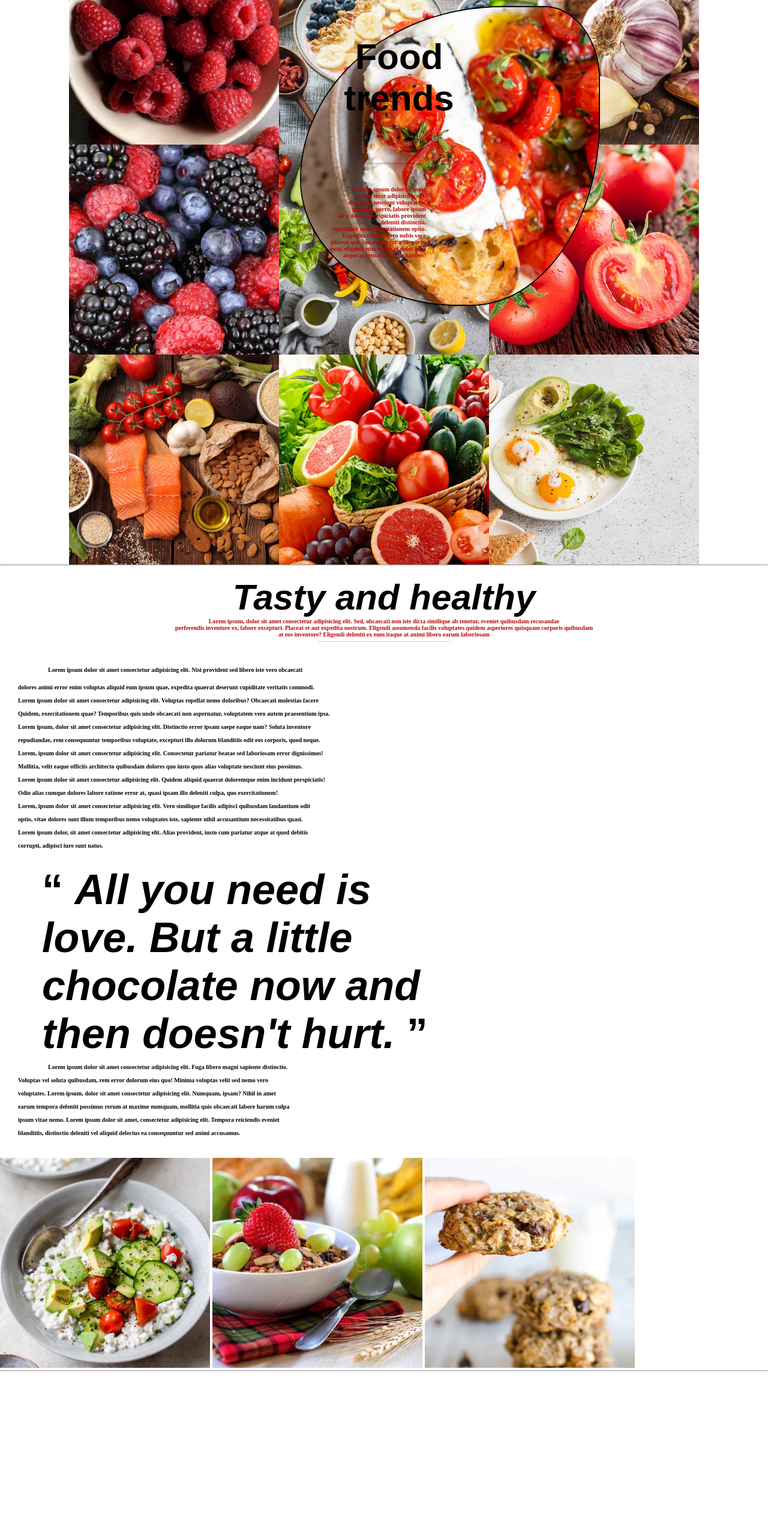
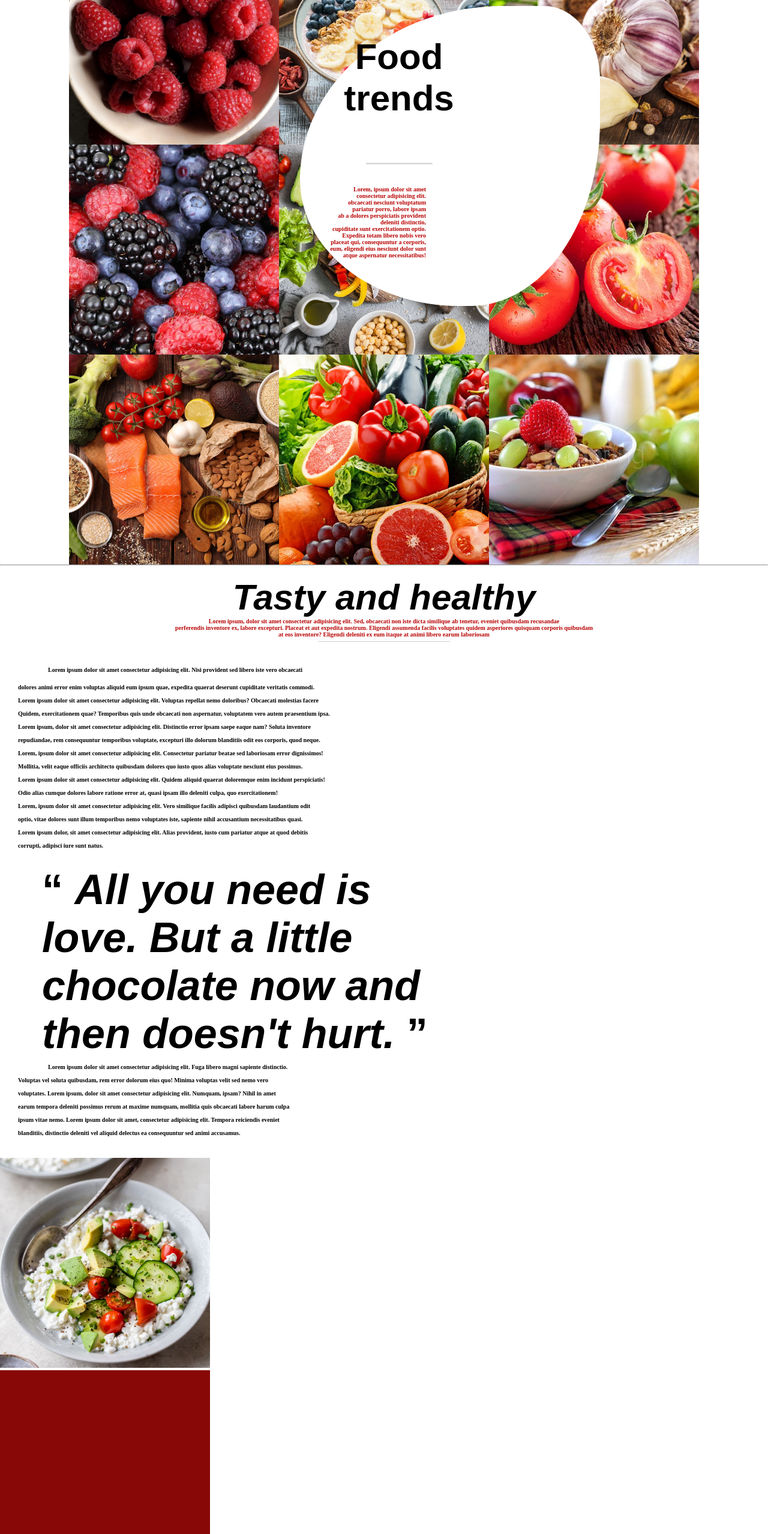
Before and after one commit to mzahrah6/Oblig-2, a plain HTML site: page index.html in a window 1280 px wide. Shown: the part 240-2797 px from the top of the page at 60% size. Before the commit the page ends 2526 px from the top, so only its background shows below. Drawn offline with Linux system fonts and the light colour scheme; a script that the page names is missing; a web font is replaced by a local one.

Commit message:
endret på bildene

```diff
--- a/index.html
+++ b/index.html
@@ -31,7 +31,7 @@
                 <img src="tomatoes.webp" alt="tomatoes">
                 <img src="healthy foods.webp" alt="healthy foods">
                 <img src="Variety-fruits-vegetables.webp" alt="veggies">
-                <img src="breakfast.jpg" alt="temp">
+                <img src="bottom2.jpg" alt="temp">
             </div>
             </div>
             <div class="heading">
@@ -40,8 +40,8 @@
                 <h5>⎯⎯⎯⎯⎯⎯⎯⎯⎯⎯⎯</h5>
                 <h6>Lorem, ipsum dolor sit amet consectetur adipisicing elit. <br> obcaecati nesciunt voluptatum pariatur porro, labore ipsam <br> ab a dolores perspiciatis provident deleniti distinctio, <br> cupiditate sunt exercitationem optio. Expedita totam libero nobis vero <br> placeat qui, consequuntur a corporis, eum, eligendi eius nesciunt dolor sunt <br> atque aspernatur necessitatibus!</h6>
             </div>
-        </div>
-        <img class="box" src="Riccotta.jpg" alt="riccotta">
+            <div class="box">
+            </div>
         </div>
     </section>
     <hr>
@@ -92,19 +92,19 @@
         earum tempora deleniti possimus rerum at maxime numquam, mollitia quis obcaecati labore harum culpa <br> <br>
         ipsum vitae nemo. Lorem ipsum dolor sit amet, consectetur adipisicing elit. Tempora reiciendis eveniet <br> <br>
          blanditiis, distinctio deleniti vel aliquid delectus ea consequuntur sed animi accusamus. </h6>
-        </div>
+            </div>
         <br>
         <br>
+
+        <div class="cottage">
+            <img src="cottage cheese.jpeg">
+            </div>
+
+        <div class="red">
+            <img src="red.png" alt="red">
         </div>
 
-        <div class="bilder1og2">
-            <div class="column2">
-                <img src="cottage cheese.jpeg" alt="bowl of cottage cheese">
-                <img src="bottom2.jpg" alt="Granola">
-                <img src="healthy_breakfast_cookies.jpg" alt="Healthy cookies">
-            </div>
-        </div>
-    </div>
+
     </section>
     <hr>
 </body>
--- a/main.css
+++ b/main.css
@@ -110,7 +110,8 @@ nav {
 .box{
   width: 500px;
   height: 500px;
-  border: 2px solid black;
+  border: 1px solid white;
+  background-color: white;
   border-radius: 69% 19% 44% 54% / 59% 25% 63% 43%;
   z-index: 2;
   justify-content: absolute;
@@ -222,6 +223,14 @@ en.info{
     margin-left: 3em;
   }
 
-.bilder1og2 {
+*{
+  box-sizing: border-box;
+}
+
+.cottage{
 
 }
+
+.red {
+
+}
```
Also changed, not shown: Riccotta.jpg (deleted), breakfast.jpg (deleted), healthy_breakfast_cookies.jpg (deleted).
